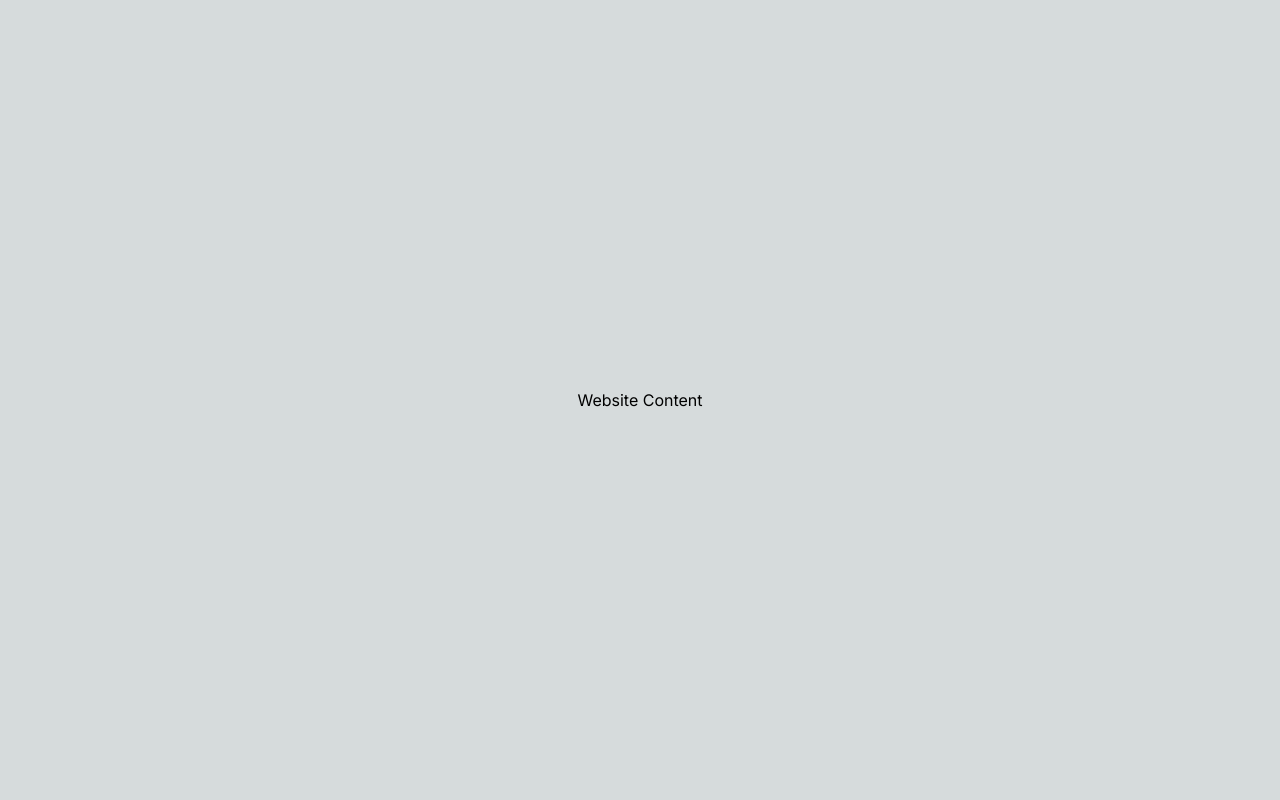
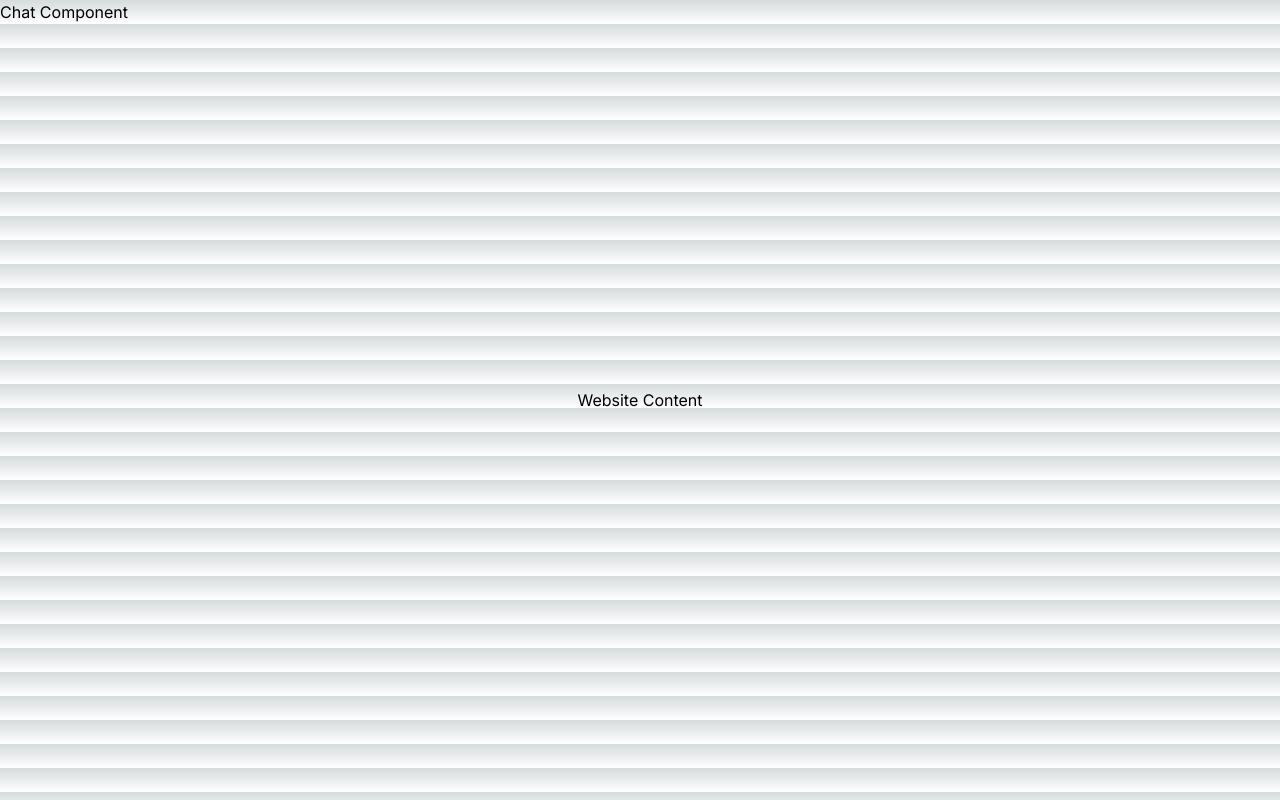
Before and after one commit to SkyHustle/webpage-chatbot, a Next.js app: page / in a window 1280 px wide. Built offline with nearby package versions, Linux system fonts and the light colour scheme.

Commit message:
boilerplate chat component

```diff
--- /dev/null
+++ b/src/app/components/Chat.tsx
@@ -0,0 +1,11 @@
+import React from 'react';
+
+const Chat: React.FC = () => {
+    return (
+        <div>
+            Chat Component
+        </div>
+    );
+};
+
+export default Chat;
--- a/src/app/layout.tsx
+++ b/src/app/layout.tsx
@@ -1,12 +1,13 @@
 import type { Metadata } from 'next'
 import { Inter } from 'next/font/google'
 import './globals.css'
+import Chat from './components/Chat'
 
 const inter = Inter({ subsets: ['latin'] })
 
 export const metadata: Metadata = {
-  title: 'Create Next App',
-  description: 'Generated by create next app',
+  title: 'OpenAi Chatbot',
+  description: 'Chatbot using OpenAi API',
 }
 
 export default function RootLayout({
@@ -16,7 +17,10 @@
 }) {
   return (
     <html lang="en">
-      <body className={inter.className}>{children}</body>
+      <body className={inter.className}>
+        <Chat />
+        {children}
+      </body>
     </html>
   )
 }
```
